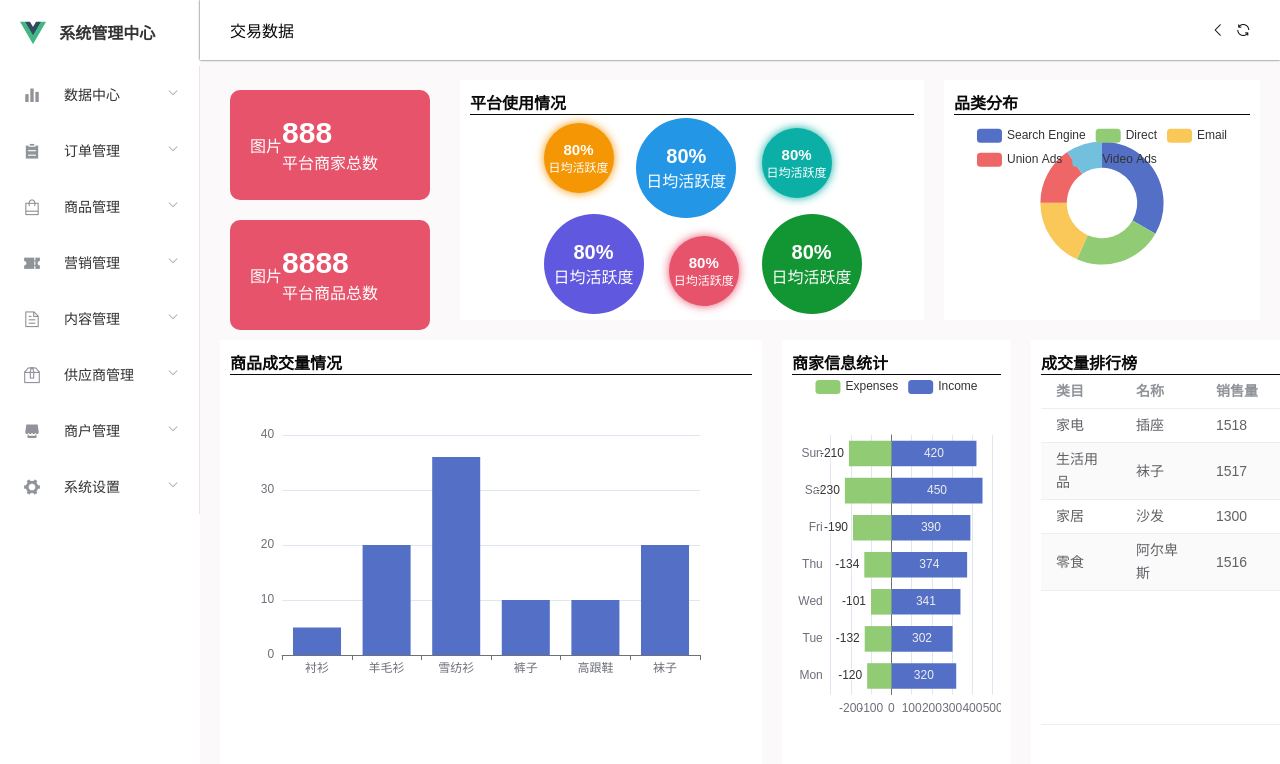
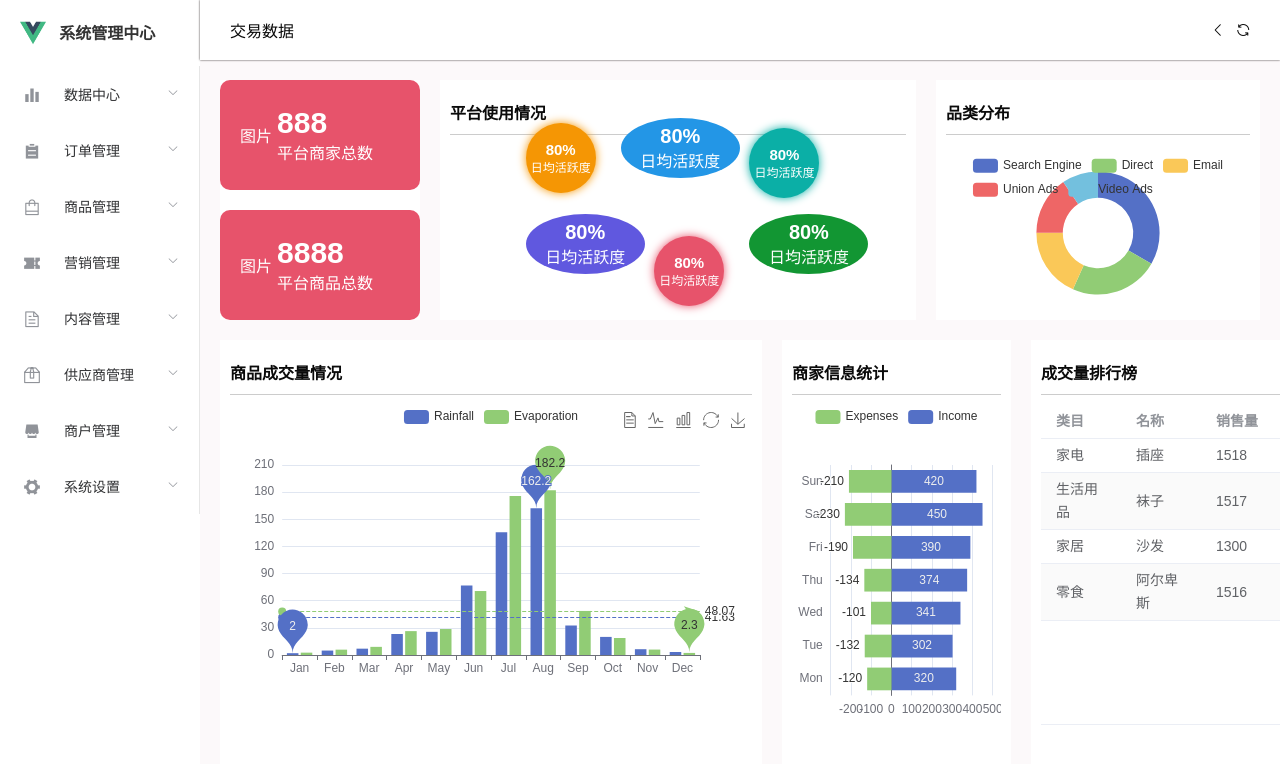
Before and after one commit to bo-ddd/union-b, a Vue app: page /data/transaction in a window 1280 px wide. Shown: the top 764 px of the page. Built offline with nearby package versions, Linux system fonts and the light colour scheme.

Commit message:
modify-transaction.vue

```diff
--- a/src/views/data/Transaction.vue
+++ b/src/views/data/Transaction.vue
@@ -4,18 +4,18 @@
       <div class="left">
         <div>
           <div>
-            <i>图片</i>
+            <i class="">图片</i>
           </div>
-          <div>
+          <div class="ml-5">
             <h3>888</h3>
             <span>平台商家总数</span>
           </div>
         </div>
         <div>
           <div>
-            <i>图片</i>
+            <i class="">图片</i>
           </div>
-          <div>
+          <div class="ml-5">
             <h3>8888</h3>
             <span>平台商品总数</span>
           </div>
@@ -70,9 +70,9 @@
         <!--  -->
       </div>
       <div class="echarts_rank">
-          <h4>成交量排行榜</h4>
+        <h4>成交量排行榜</h4>
         <div class="rank">
-          <el-table :data="tableData" stripe style="width: 100%;height:100%">
+          <el-table :data="tableData" stripe style="width: 100%; height: 100%">
             <el-table-column prop="date" label="类目"> </el-table-column>
             <el-table-column prop="name" label="名称"> </el-table-column>
             <el-table-column prop="address" label="销售量"> </el-table-column>
@@ -125,16 +125,68 @@ export default {
       let myChart = echarts.init(document.getElementsByClassName("stata")[0]);
       // 绘制图表
       myChart.setOption({
-        tooltip: {},
-        xAxis: {
-          data: ["衬衫", "羊毛衫", "雪纺衫", "裤子", "高跟鞋", "袜子"],
+        tooltip: {
+          trigger: "axis",
         },
-        yAxis: {},
+        legend: {
+          data: ["Rainfall", "Evaporation"],
+        },
+        toolbox: {
+          show: true,
+          feature: {
+            dataView: { show: true, readOnly: false },
+            magicType: { show: true, type: ["line", "bar"] },
+            restore: { show: true },
+            saveAsImage: { show: true },
+          },
+        },
+        calculable: true,
+        xAxis: [
+          {
+            type: "category",
+            // prettier-ignore
+            data: ['Jan', 'Feb', 'Mar', 'Apr', 'May', 'Jun', 'Jul', 'Aug', 'Sep', 'Oct', 'Nov', 'Dec'],
+          },
+        ],
+        yAxis: [
+          {
+            type: "value",
+          },
+        ],
         series: [
           {
-            name: "销量",
+            name: "Rainfall",
             type: "bar",
-            data: [5, 20, 36, 10, 10, 20],
+            data: [
+              2.0, 4.9, 7.0, 23.2, 25.6, 76.7, 135.6, 162.2, 32.6, 20.0, 6.4,
+              3.3,
+            ],
+            markPoint: {
+              data: [
+                { type: "max", name: "Max" },
+                { type: "min", name: "Min" },
+              ],
+            },
+            markLine: {
+              data: [{ type: "average", name: "Avg" }],
+            },
+          },
+          {
+            name: "Evaporation",
+            type: "bar",
+            data: [
+              2.6, 5.9, 9.0, 26.4, 28.7, 70.7, 175.6, 182.2, 48.7, 18.8, 6.0,
+              2.3,
+            ],
+            markPoint: {
+              data: [
+                { name: "Max", value: 182.2, xAxis: 7, yAxis: 183 },
+                { name: "Min", value: 2.3, xAxis: 11, yAxis: 3 },
+              ],
+            },
+            markLine: {
+              data: [{ type: "average", name: "Avg" }],
+            },
           },
         ],
       });
@@ -260,11 +312,12 @@ export default {
     height: 240px;
     display: flex;
     & > .left {
+      background-color: #ffffff;
       display: flex;
       flex-flow: column;
       justify-content: space-between;
-      height: 100%;
       width: 200px;
+      padding: 0;
       & > div {
         width: 100%;
         height: 110px;
@@ -284,7 +337,6 @@ export default {
     }
     & > .center {
       background-color: #ffffff;
-
       flex: 1.5;
       display: flex;
       flex-flow: wrap;
@@ -298,8 +350,8 @@ export default {
         transform: scale(1.2);
       }
       & > div {
-        width: 100px;
-        height: 100px;
+        width: 25%;
+        height: 25%;
         border-radius: 50%;
         display: flex;
         flex-flow: column;
@@ -382,8 +434,8 @@ export default {
       background-color: #ffffff;
       height: calc(100vh - 360px);
       padding: 10px;
-      &>div{
-        height: 350px;
+      & > div {
+        height: 320px;
       }
     }
     & > .echarts_stata {
@@ -399,7 +451,8 @@ export default {
   }
 }
 h4 {
-  border-bottom: 1px solid;
+  border-bottom: 1px solid #ccc;
+  padding: 10px 0;
+  margin: 0 0 10px 0;
 }
-
 </style>
```
